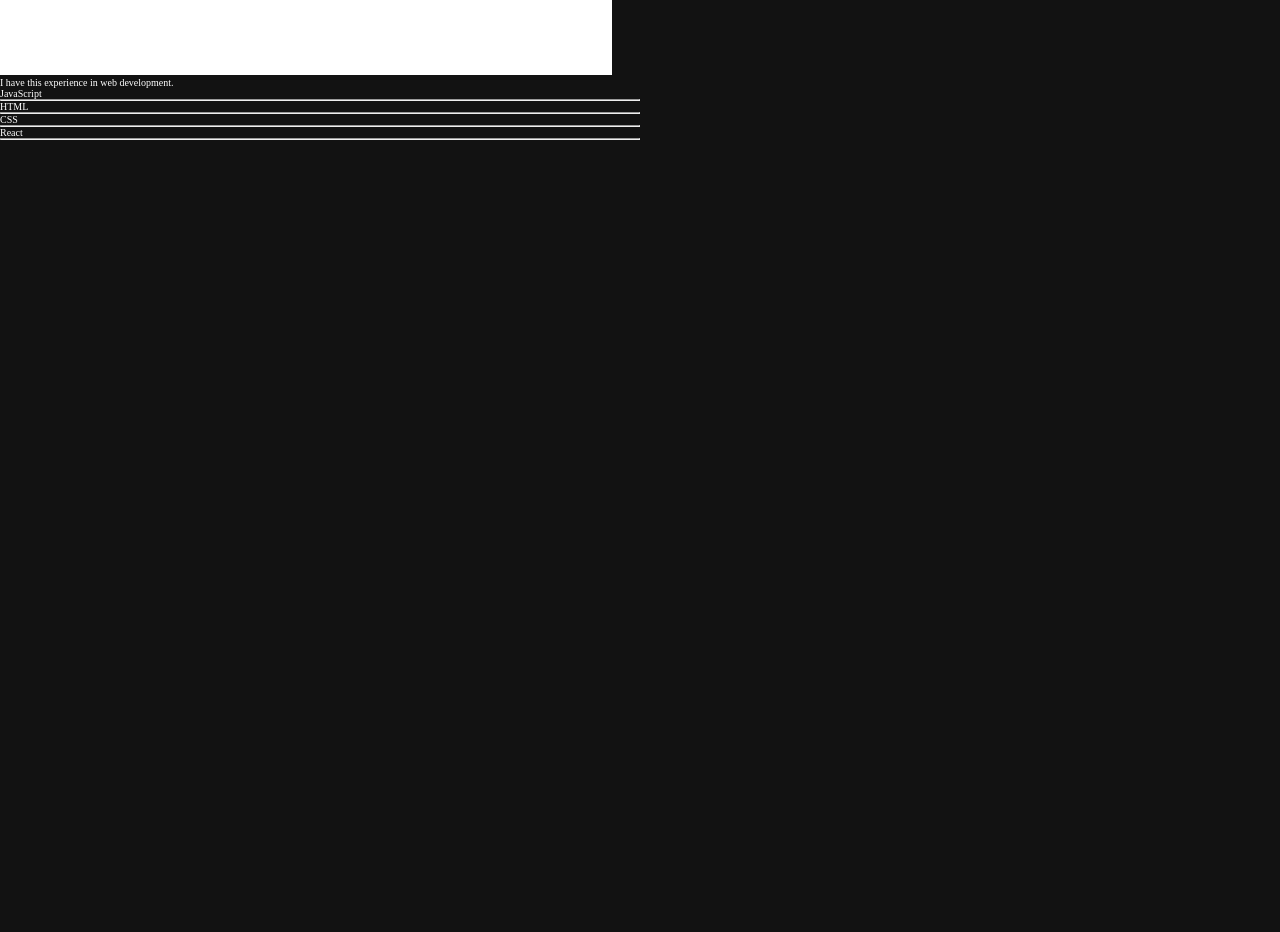
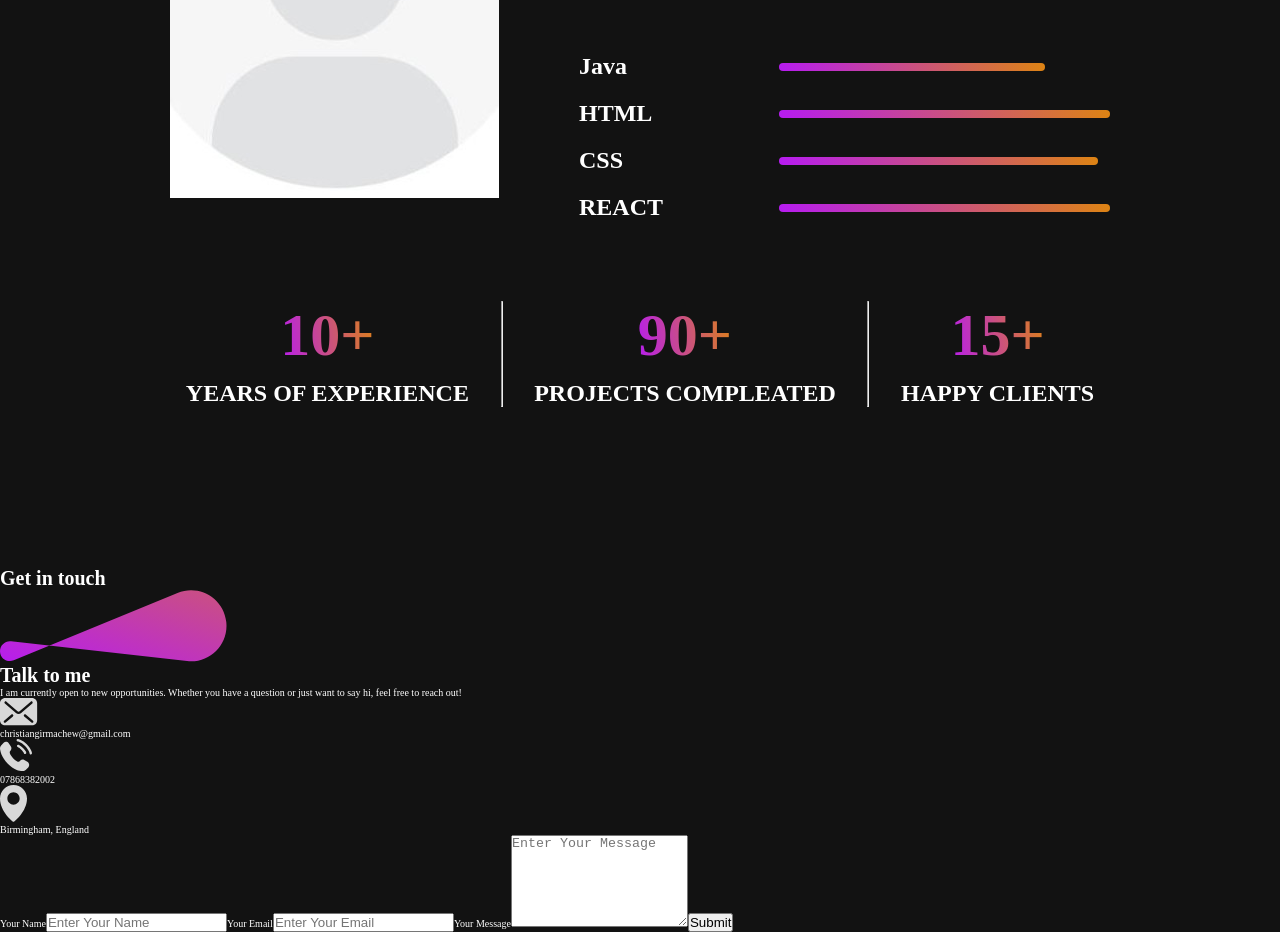
Before and after one commit to christianendale/christianendale.github.io, a React (Vite) app: page / in a window 1280 px wide. Shown: the part 1700-2632 px from the top of the page. Before the commit the page ends 1840 px from the top, so only its background shows below. Built offline with nearby package versions, Linux system fonts and the light colour scheme.

Commit message:
`Added Contact component and updated About component with new styles and content`

```diff
--- a/src/App.jsx
+++ b/src/App.jsx
@@ -2,6 +2,7 @@ import React from "react";
 import Navbar from "./Components/Navbar/Navbar";
 import Hero from "./Components/Hero/Hero";
 import About from "./Components/About/About";
+import Contact from "./Components/Contact/Contact";
 
 const App = () => {
 	return (
@@ -9,6 +10,7 @@ const App = () => {
 			<Navbar />
 			<Hero />
 			<About />
+			<Contact />
 		</div>
 	);
 };
--- a/src/Components/About/About.css
+++ b/src/Components/About/About.css
@@ -0,0 +1,112 @@
+.about {
+	display: flex;
+	flex-direction: column;
+	align-items: center;
+	justify-content: center;
+	gap: 80px;
+	margin: 80px 170px;
+}
+
+.aboutTitle {
+	position: relative;
+}
+
+.aboutTitle h1 {
+	font-size: 8rem;
+	/* font-weight: 600; */
+	padding: 0px 30px;
+}
+
+.aboutTitle img {
+	position: absolute;
+	bottom: 0;
+	margin-left: 0;
+	z-index: -1;
+}
+
+.aboutSection {
+	display: flex;
+	gap: 80px;
+}
+
+.aboutRight {
+	display: flex;
+	flex-direction: column;
+	gap: 80px;
+}
+
+.aboutParagraph {
+	font-size: 2.4rem;
+	line-height: 1.8rem;
+	display: flex;
+	flex-direction: column;
+	gap: 20px;
+	font-weight: 500;
+}
+
+.aboutSkills {
+	display: flex;
+	flex-direction: column;
+	gap: 20px;
+}
+
+.aboutSkill {
+	display: flex;
+	gap: 50px;
+	align-items: center;
+	transition: 0.3s ease;
+}
+
+.aboutSkill p {
+	min-width: 150px;
+	font-size: 2.4rem;
+	font-weight: 600;
+}
+
+.aboutSkill hr {
+	height: 8px;
+	border: none;
+	border-radius: 40px;
+	outline: none;
+	width: 50%;
+	background: linear-gradient(260deg, #df8908 -5.09%, #b415ff 106.28%);
+}
+
+.aboutAchievements {
+	display: flex;
+	width: 100%;
+	justify-content: space-around;
+	margin-bottom: 80px;
+}
+
+.aboutAchievement {
+	display: flex;
+	flex-direction: column;
+	align-items: center;
+	gap: 10px;
+	transition: 0.5s ease;
+}
+
+.aboutAchievement h1 {
+	font-size: 6rem;
+	font-weight: 700;
+	background: linear-gradient(260deg, #df8908 -5.09%, #b415ff 106.28%);
+	background-clip: text;
+	-webkit-background-clip: text;
+	-webkit-text-fill-color: transparent;
+}
+
+.aboutAchievement p {
+	font-size: 2.4rem;
+	font-weight: 600;
+}
+
+.aboutSkill:hover {
+	transform: scale(1.05);
+	transition: 0.3s ease;
+}
+
+.aboutAchievement:hover {
+	transform: scale(1.05);
+	transition: 0.3s ease;
+}
--- a/src/Components/About/About.jsx
+++ b/src/Components/About/About.jsx
@@ -9,34 +9,60 @@ function About() {
 			<div className="aboutTitle">
 				<h1>About Me</h1>
 				<img src={themePattern} alt="" />
+			</div>
+
 			<div className="aboutSection">
 				<div className="aboutLeft">
 					<img src={profileImg} alt="" />
 				</div>
+
 				<div className="aboutRight">
 					<div className="aboutParagraph">
-							<p>I have this experience in web development.</p>
-							<p></p>
+						<p>
+							I have this experience in web development. Lorem ipsum dolor, sit amet
+							consectetur adipisicing elit. Dolores voluptate deleniti vel fugiat
+							asperiores ut quaerat enim assumenda incidunt consequuntur inventore
+							tempore, iure cum voluptatem autem, ab nostrum vitae minus?
+						</p>
+						<p>
+							i have passion about this this and that. Lorem ipsum dolor sit amet
+							consectetur adipisicing elit. Animi delectus adipisci aut, fugit numquam
+							porro praesentium dolore! Cupiditate cumque asperiores dolore eveniet
+							consectetur dolor nam quis unde, dolores fuga magni.
+						</p>
 					</div>
+
 					<div className="aboutSkills">
 						<div className="aboutSkill">
-								<p>JavaScript</p>
-								<hr width="50%" />
+							<p>Java</p> <hr style={{ width: "50%" }} />
 						</div>
 						<div className="aboutSkill">
-								<p>HTML</p>
-								<hr width="50%" />
-							</div>{" "}
+							<p>HTML</p> <hr style={{ width: "70%" }} />
+						</div>
 						<div className="aboutSkill">
-								<p>CSS</p>
-								<hr width="50%" />
-							</div>{" "}
+							<p>CSS</p> <hr style={{ width: "60%" }} />
+						</div>
 						<div className="aboutSkill">
-								<p>React</p>
-								<hr width="50%" />
+							<p>REACT</p> <hr style={{ width: "80%" }} />
 						</div>
 					</div>
 				</div>
+			</div>
+
+			<div className="aboutAchievements">
+				<div className="aboutAchievement">
+					<h1>10+</h1>
+					<p>YEARS OF EXPERIENCE</p>
+				</div>
+				<hr />
+				<div className="aboutAchievement">
+					<h1>90+</h1>
+					<p>PROJECTS COMPLEATED</p>
+				</div>
+				<hr />
+				<div className="aboutAchievement">
+					<h1>15+</h1>
+					<p>HAPPY CLIENTS</p>
 				</div>
 			</div>
 		</div>
--- /dev/null
+++ b/src/Components/Contact/Contact.jsx
@@ -0,0 +1,50 @@
+import React from "react";
+import "./Contact.css";
+import themePattern from "../../assets/theme_pattern.svg";
+import mailIcon from "../../assets/mail_icon.svg";
+import phoneIcon from "../../assets/call_icon.svg";
+import locationIcon from "../../assets/location_icon.svg";
+
+const Contact = () => {
+	return (
+		<div>
+			<div className="contact">
+				<h1>Get in touch</h1>
+				<img src={themePattern} alt="" />
+			</div>
+			<div className="contactSection">
+				<div className="contactLeft">
+					<h1>Talk to me</h1>
+					<p>
+						I am currently open to new opportunities. Whether you have a question or
+						just want to say hi, feel free to reach out!
+					</p>
+					<div className="contactDetails">
+						<div className="contactDetail">
+							<img src={mailIcon} alt="" /> <p>christiangirmachew@gmail.com</p>
+						</div>
+						<div className="contactDetail">
+							<img src={phoneIcon} alt="" /> <p>07868382002</p>
+						</div>
+						<div className="contactDetail">
+							<img src={locationIcon} alt="" /> <p>Birmingham, England</p>
+						</div>
+					</div>
+				</div>
+				<form action="" className="contactRight">
+					<label htmlFor="">Your Name</label>
+					<input type="text" placeholder="Enter Your Name" name="name" />
+					<label htmlFor="">Your Email</label>
+					<input type="text" placeholder="Enter Your Email" name="name" />
+					<label htmlFor="">Your Message</label>
+					<textarea rows="6" placeholder="Enter Your Message" name="message" />
+					<button type="submit" className="contactSubmit">
+						Submit
+					</button>
+				</form>
+			</div>
+		</div>
+	);
+};
+
+export default Contact;
--- a/src/Components/Navbar/Navbar.jsx
+++ b/src/Components/Navbar/Navbar.jsx
@@ -10,7 +10,6 @@ const Navbar = () => {
 				<li>Home</li>
 				<li>About Me</li>
 				<li>Projects</li>
-				<li>CV</li>
 				<li>Contact</li>
 			</ul>
 
```
Also changed, not shown: src/Components/Contact/Contact.css (added), src/assets/pfp.jpg. Lines whose indentation alone changed are shown as unchanged.
